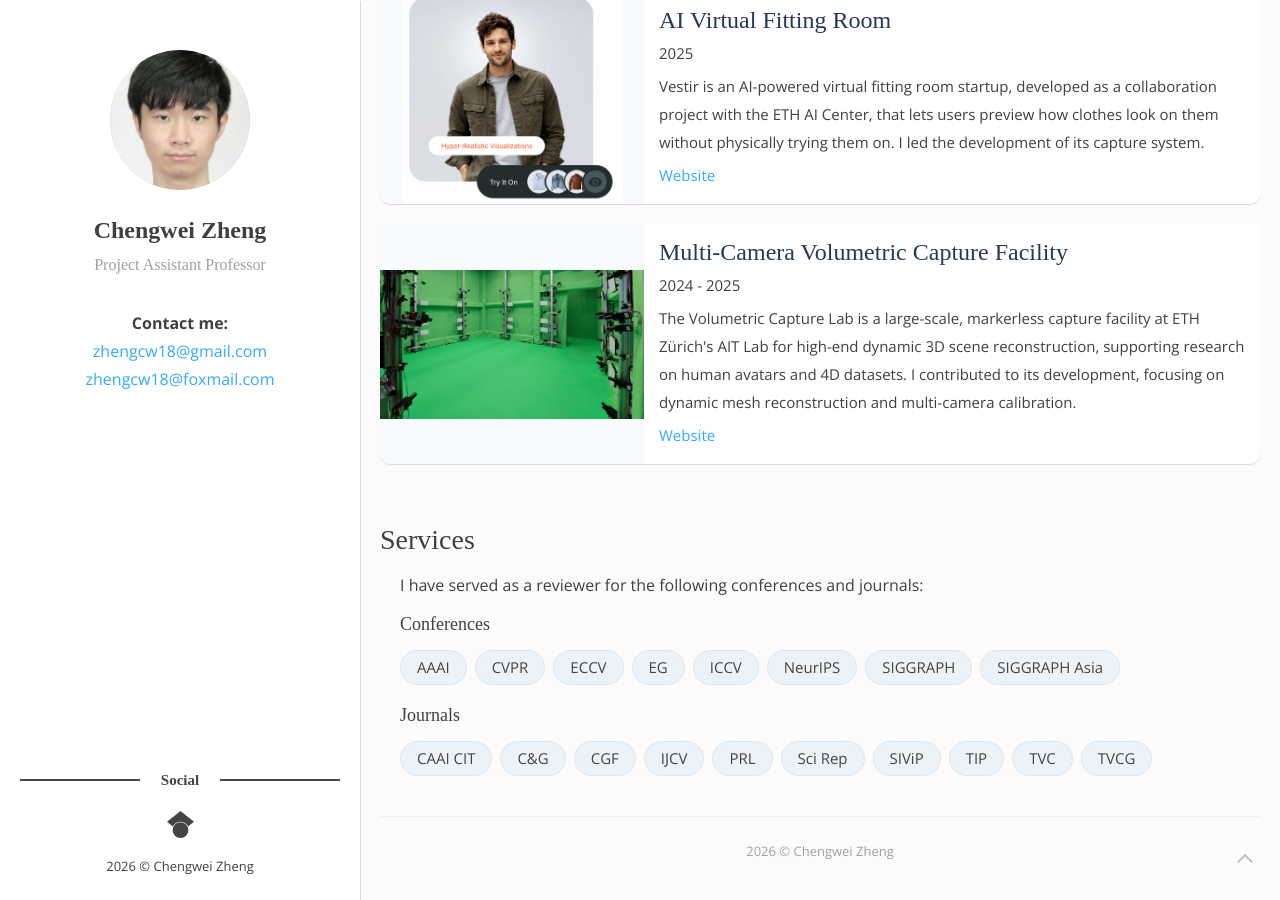
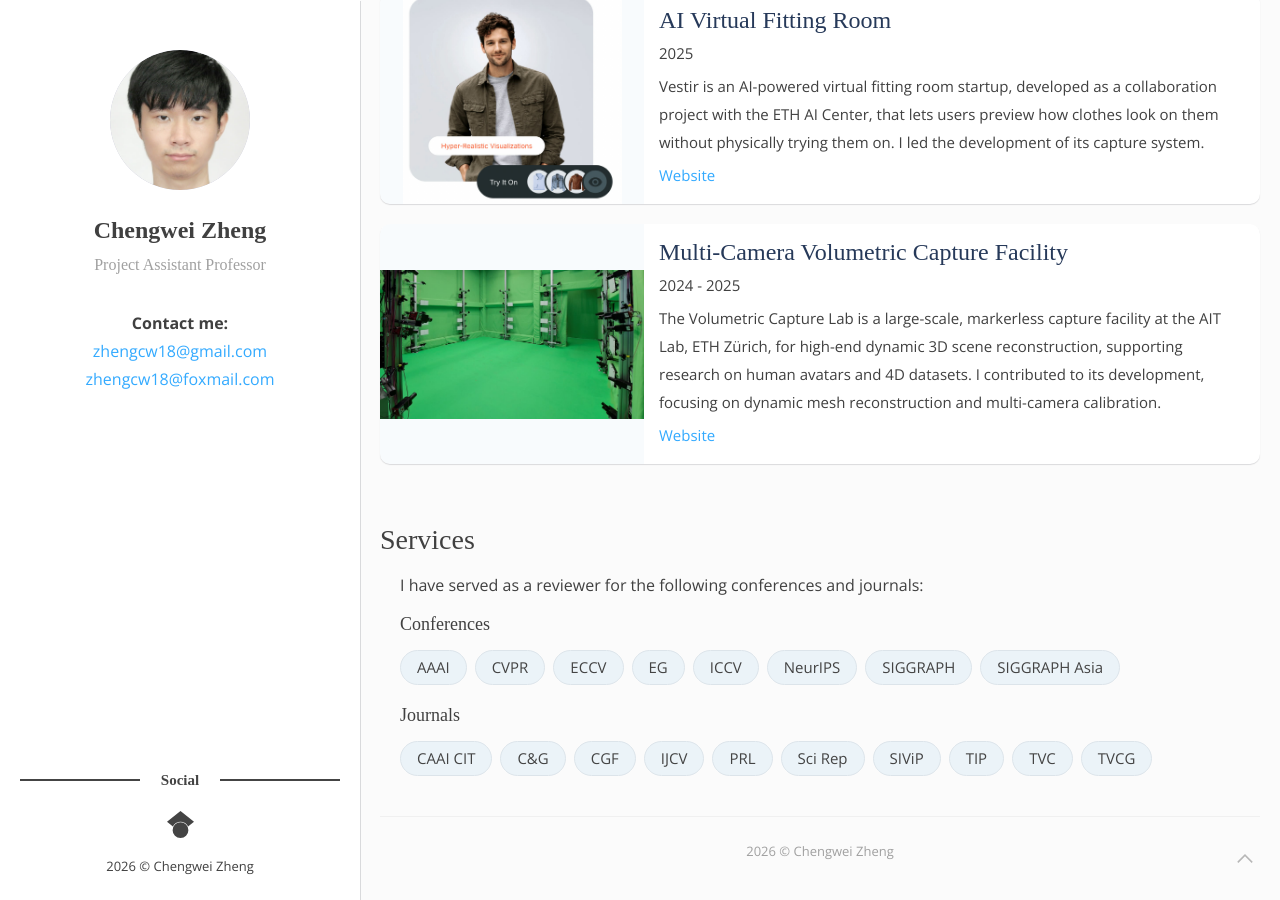
Before and after one commit to chengwei-zheng/chengwei-zheng.github.io, a Jekyll site: the page built from index.html, in a window 1280 px wide and 900 px high, scrolled down 3263 px. Built offline with Jekyll 4.4.1, drawn with Linux system fonts in a browser that asks for light colours; some web fonts are replaced; the list of posts is cut into pages by our own code.

Commit message:
Reword Volumetric Capture Lab description
Co-Authored-By: Claude Opus 5.5 <noreply@anthropic.com>

```diff
--- a/index.html
+++ b/index.html
@@ -77,7 +77,7 @@ layout: home
         <a href="https://volumetric-capture.ait.ethz.ch/">Multi-Camera Volumetric Capture Facility</a>
       </h2>
 	  <p style="margin-bottom: 5px;">2024 - 2025</p>
-	  <p style="margin-bottom: 5px;">The Volumetric Capture Lab is a large-scale, markerless capture facility at ETH Zürich's AIT Lab for high-end dynamic 3D scene reconstruction, supporting research on human avatars and 4D datasets. I contributed to its development, focusing on dynamic mesh reconstruction and multi-camera calibration.</p>
+	  <p style="margin-bottom: 5px;">The Volumetric Capture Lab is a large-scale, markerless capture facility at the AIT Lab, ETH Zürich, for high-end dynamic 3D scene reconstruction, supporting research on human avatars and 4D datasets. I contributed to its development, focusing on dynamic mesh reconstruction and multi-camera calibration.</p>
 	  <a href="https://volumetric-capture.ait.ethz.ch/">Website</a>
     </div>
   </article> <!-- /.c-post -->
```
